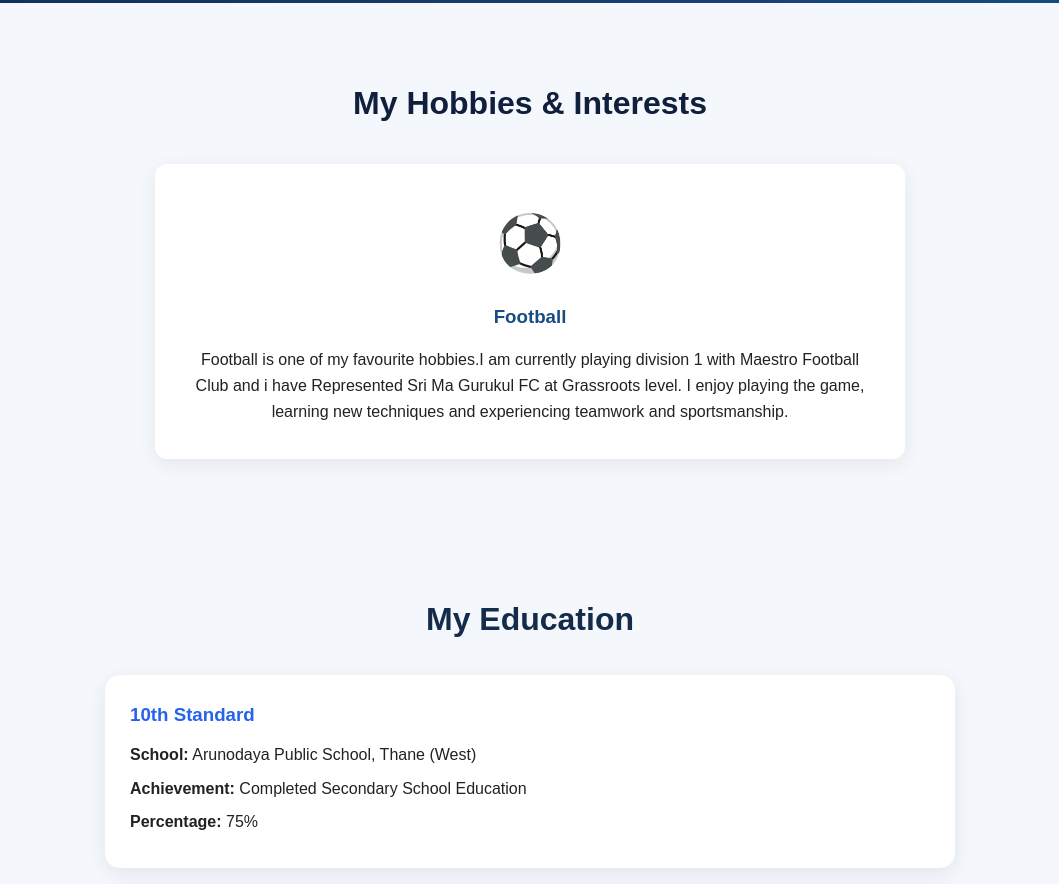
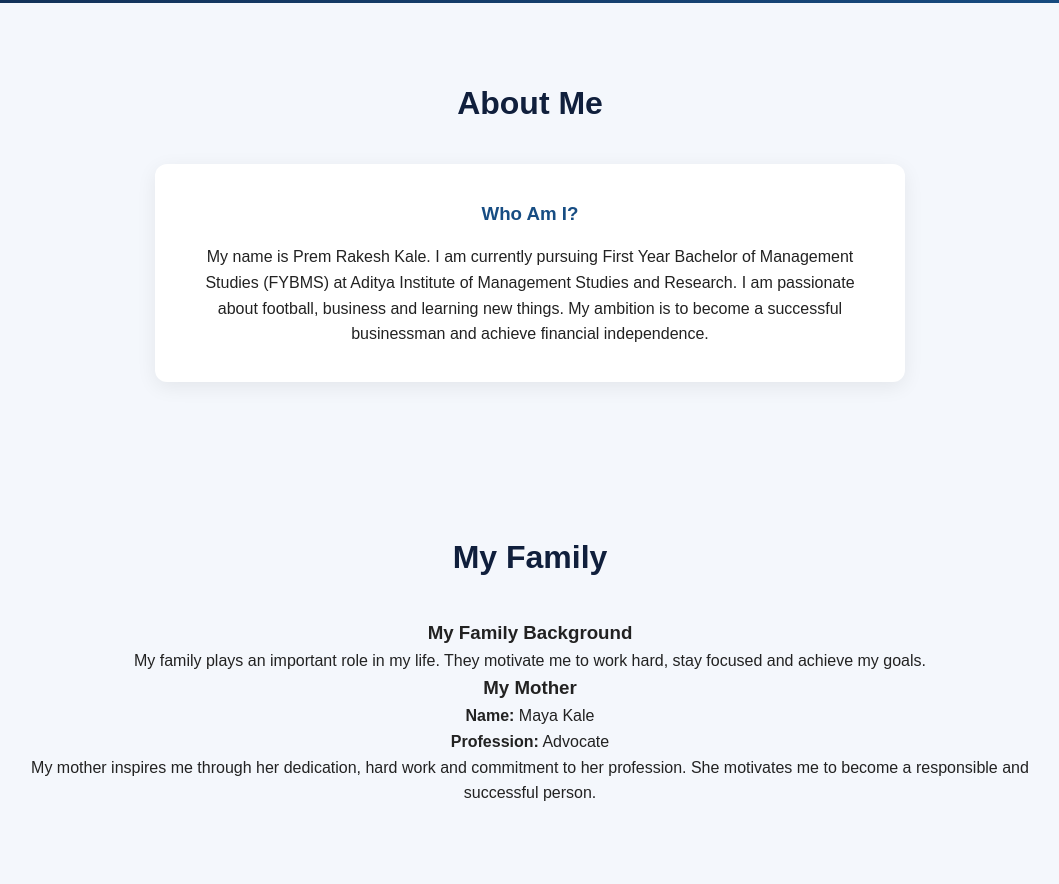
Before and after one commit to MajesTicc-08/Prem-Introduction, a plain HTML site: page index.htm in a window 1280 px wide. Shown: the part 756-1640 px from the top of the page, without its empty margins (110-1169 px from the left). Drawn offline with Linux system fonts and the light colour scheme.

Commit message:
Update index.html with family section and about me

```diff
--- a/index.html
+++ b/index.htm
@@ -20,6 +20,7 @@
         <ul>
             <li><a href="#home">Home</a></li>
             <li><a href="#about">About</a></li>
+            <li><a href="#family">Family</a></li>
             <li><a href="#education">Education</a></li>
             <li><a href="#hobbies">Hobbies</a></li>
             <li><a href="#goals">Goals</a></li>
@@ -50,6 +51,49 @@
     </section>
 
     <!-- About Section -->
+<!-- About Section -->
+<section id="about" class="section">
+    <h2>About Me</h2>
+
+    <div class="info-card">
+        <h3>Who Am I?</h3>
+        <p>
+            My name is Prem Rakesh Kale. I am currently
+            pursuing First Year Bachelor of Management
+            Studies (FYBMS) at Aditya Institute of
+            Management Studies and Research.
+
+            I am passionate about football, business
+            and learning new things. My ambition is to
+            become a successful businessman and achieve
+            financial independence.
+        </p>
+    </div>
+</section>
+<!-- Family Section -->
+<section id="family" class="section">
+    <h2>My Family</h2>
+
+    <div class="card">
+        <h3>My Family Background</h3>
+        <p>
+            My family plays an important role in my life.
+            They motivate me to work hard, stay focused and
+            achieve my goals.
+        </p>
+
+        <h3>My Mother</h3>
+        <p><strong>Name:</strong> Maya Kale</p>
+        <p><strong>Profession:</strong> Advocate</p>
+
+        <p>
+            My mother inspires me through her dedication,
+            hard work and commitment to her profession.
+            She motivates me to become a responsible
+            and successful person.
+        </p>
+    </div>
+</section>
 
     <!-- Hobbies Section -->
     <section id="hobbies" class="section">
```
